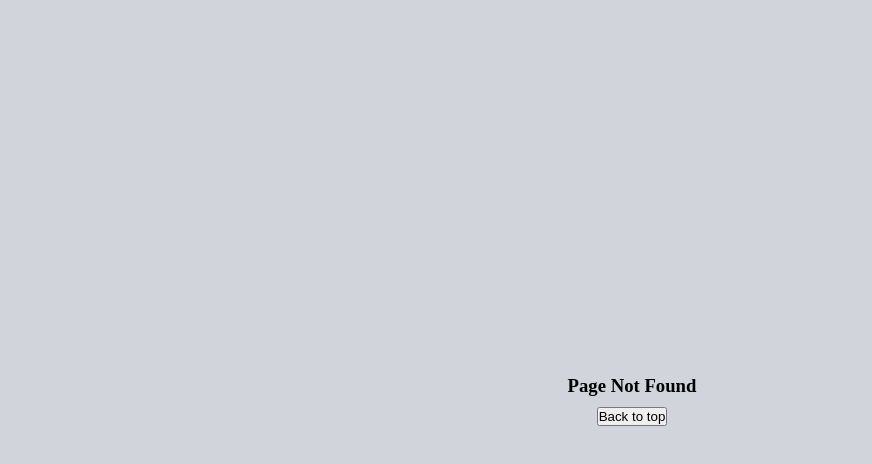
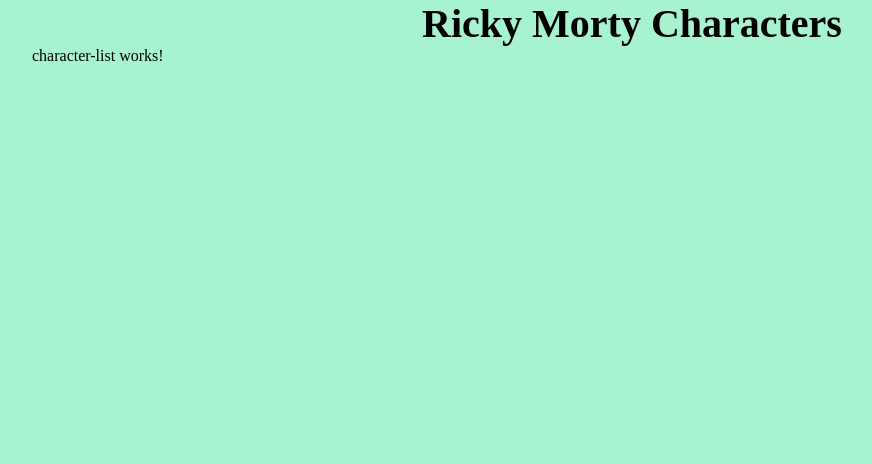
Before and after one commit to lgcholoquinga/14-featuresAng18, an Angular app: page /ricky-morty/home in a window 1280 px wide. Before the commit this address led to /not-found. Shown: the top 464 px of the page, without its empty margins (8-880 px from the left). Built offline with nearby package versions, Linux system fonts and the light colour scheme.

Commit message:
New init module ricky morty

```diff
--- a/src/app/app.routes.ts
+++ b/src/app/app.routes.ts
@@ -3,13 +3,15 @@ import { Routes } from '@angular/router';
 export const routes: Routes = [
 	{
 		path: 'features',
-		loadChildren: () =>
-			import('./features/features.routes').then(route => route.FEATURES_ROUTES),
+		loadChildren: () => import('./features/features.routes').then((route) => route.FEATURES_ROUTES),
+	},
+	{
+		path: 'ricky-morty',
+		loadChildren: () => import('./rickymorty/rickymorty.routes').then((route) => route.RICKYMORTY_ROUTES),
 	},
 	{
 		path: 'not-found',
-		loadComponent: () =>
-			import('./shared/components/not-found/not-found.component'),
+		loadComponent: () => import('./shared/components/not-found/not-found.component'),
 	},
 	{
 		path: '',
--- /dev/null
+++ b/src/app/rickymorty/index.ts
@@ -0,0 +1,2 @@
+export * from './rickymorty.component';
+export * from './rickymorty.routes';
--- /dev/null
+++ b/src/app/rickymorty/pages/character-list/character-list.component.html
@@ -0,0 +1 @@
+<p>character-list works!</p>
--- /dev/null
+++ b/src/app/rickymorty/pages/character-list/index.ts
@@ -0,0 +1 @@
+export * from './character-list.component';
--- /dev/null
+++ b/src/app/rickymorty/pages/index.ts
@@ -0,0 +1 @@
+export * from './character-list';
--- /dev/null
+++ b/src/app/rickymorty/rickymorty.component.html
@@ -0,0 +1,6 @@
+<section class="morty-layout">
+	<div class="container morty">
+		<h1 class="morty__heading">Ricky Morty Characters</h1>
+		<router-outlet />
+	</div>
+</section>
--- /dev/null
+++ b/src/app/rickymorty/rickymorty.component.scss
@@ -0,0 +1,17 @@
+.container {
+	max-width: 1200px;
+	margin: 0 auto;
+}
+
+.morty-layout {
+	width: 100%;
+	min-height: 100dvh;
+	background-color: #a7f3d0;
+}
+
+.morty {
+	&__heading {
+		font-size: 40px;
+		text-align: center;
+	}
+}
--- /dev/null
+++ b/src/app/rickymorty/rickymorty.routes.ts
@@ -0,0 +1,20 @@
+import { Routes } from '@angular/router';
+
+export const RICKYMORTY_ROUTES: Routes = [
+	{
+		path: '',
+		title: 'Ricky-Morty',
+		loadComponent: () => import('./rickymorty.component'),
+		children: [
+			{
+				path: 'home',
+				loadComponent: () => import('./pages/character-list/character-list.component'),
+			},
+			{
+				path: '',
+				redirectTo: 'home',
+				pathMatch: 'full',
+			},
+		],
+	},
+];
```
Also changed, not shown: src/app/rickymorty/pages/character-list/character-list.component.ts (added, +10 -0 lines), src/app/rickymorty/rickymorty.component.ts (added, +11 -0 lines), src/app/rickymorty/pages/character-list/character-list.component.scss (added), 2 other files (tests, documents, lock files or other folders).
